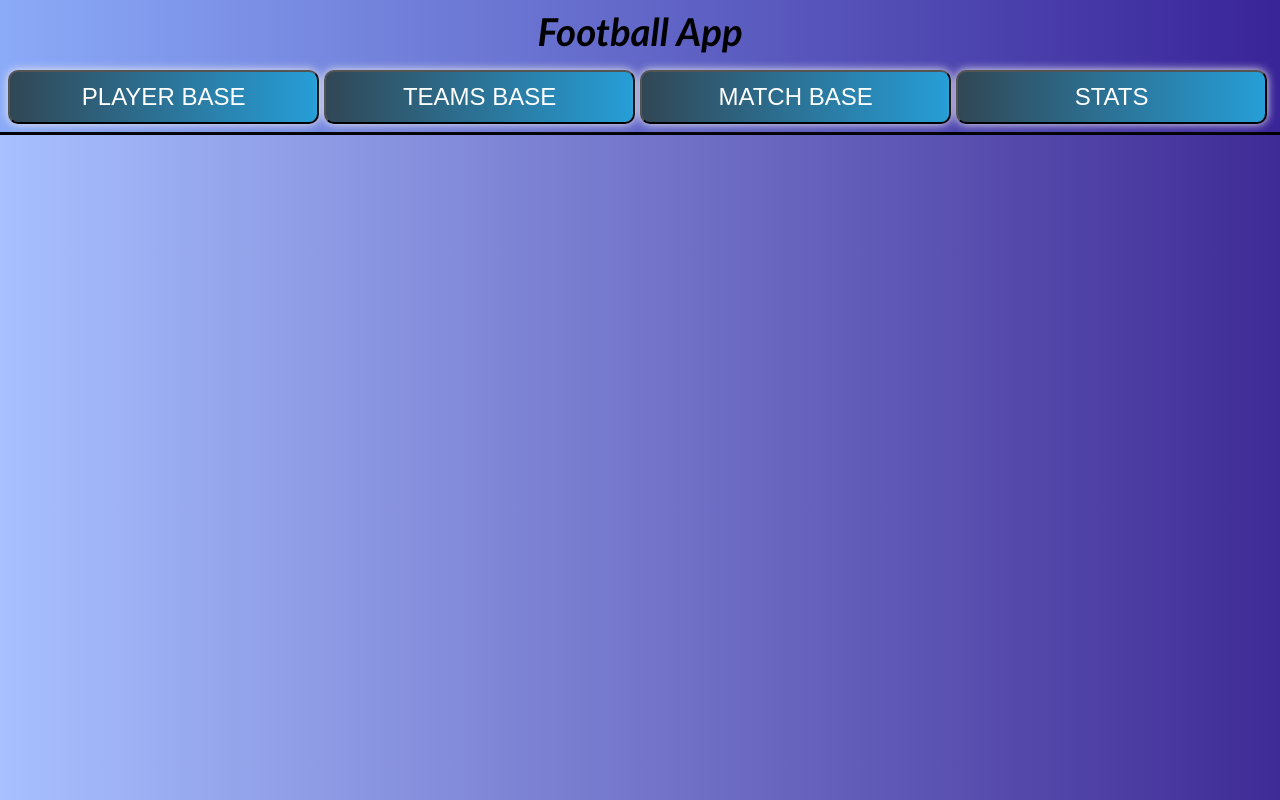
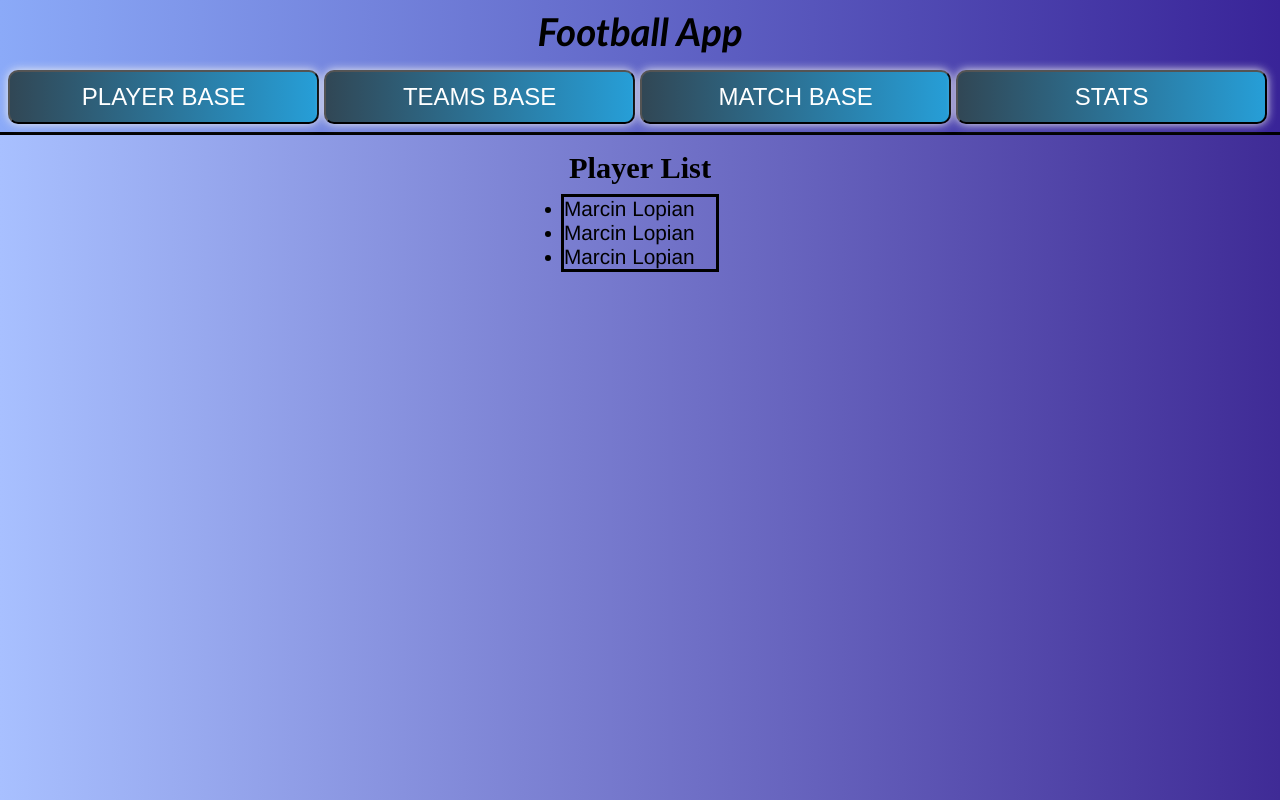
Before and after one commit to adamWatch/football-app, a React (Vite) app: page / in a window 1280 px wide. Built offline with nearby package versions, Linux system fonts and the light colour scheme.

Commit message:
implement chage tab function

```diff
--- a/src/components/FootballApp/FootballApp.tsx
+++ b/src/components/FootballApp/FootballApp.tsx
@@ -1,15 +1,38 @@
+import { useState } from 'react'
 import { Baner } from '../Baner/Baner'
 import { Menu } from '../Menu/Menu'
+import { PlayerBase} from '../PlayerBase/PlayerBase'
 import {  StyledMainContainer } from './styleFootballApp'
+import { TeamsBase } from '../TeamsBase/TeamsBase'
+import { MatchBase } from '../MatchBase/MatchBase'
+import { Stats } from '../Stats/Stats'
+
 
 
 export const FootballApp = () =>{
 
+    const [currTab,setCurrTab] = useState('Player Base');
+
+    const renderPage = () => {
+        switch(currTab){
+            case 'Player Base':
+                return <PlayerBase/>
+            case 'Teams Base':
+                return <TeamsBase/>
+            case 'Match Base':
+                return <MatchBase/>
+            case 'Stats':
+                return <Stats/>
+            default:
+                return <PlayerBase/>
+        }
+    }
 
     return(
         <StyledMainContainer>
             <Baner/>
-            <Menu/>
+            <Menu changeTab = {setCurrTab} />
+            {renderPage()}
         </StyledMainContainer>
     )
 }
```
